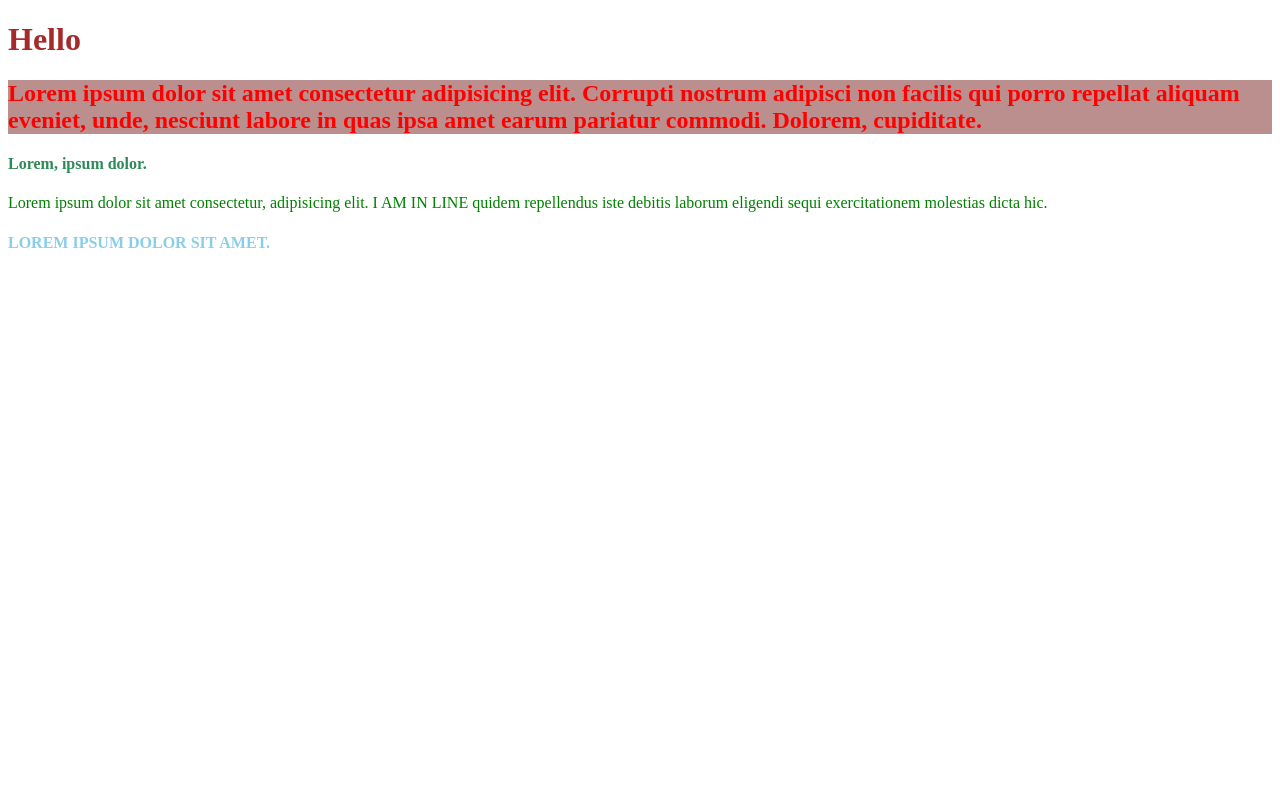
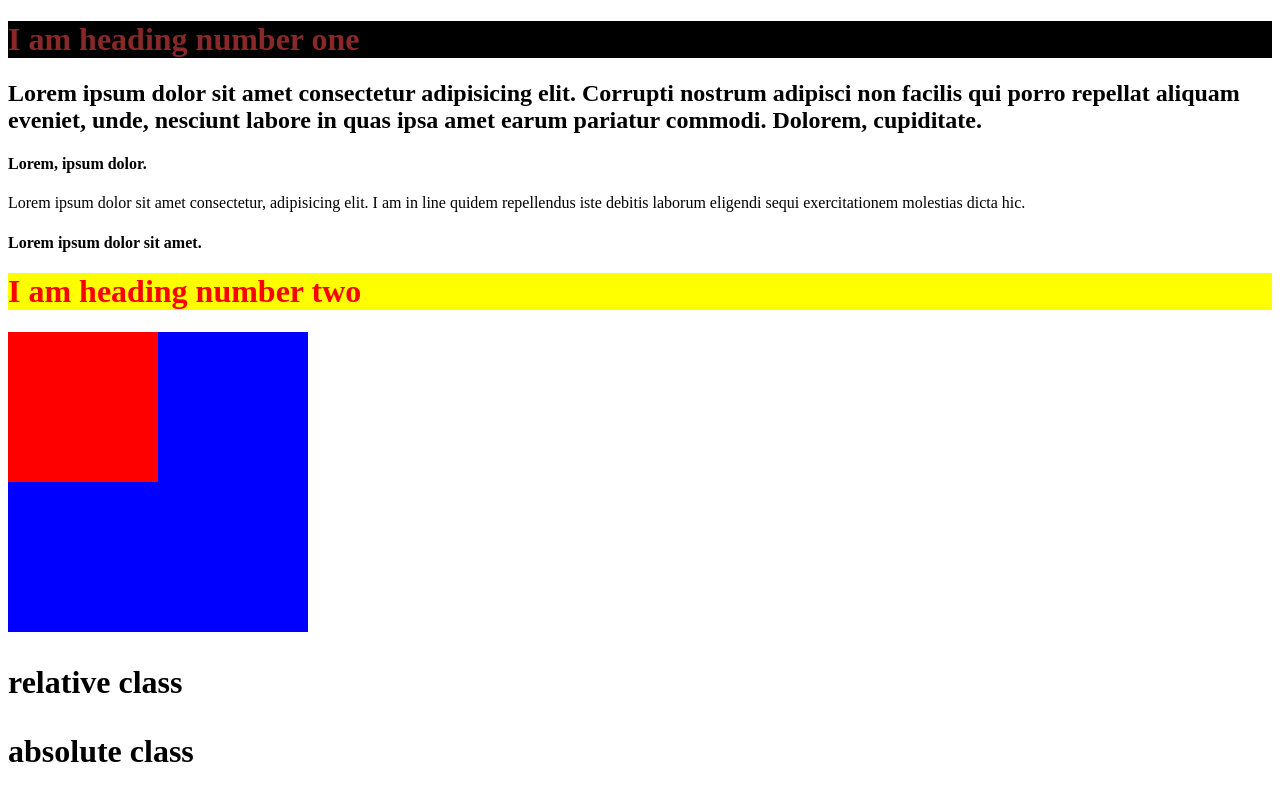
Before and after one commit to votb92/html-css-notebook, a plain HTML site: page index.html in a window 1280 px wide. Drawn offline with Linux system fonts and the light colour scheme.

Commit message:
new stuff

```diff
--- a/index.html
+++ b/index.html
@@ -5,10 +5,10 @@
     <meta http-equiv="X-UA-Compatible" content="IE=edge">
     <meta name="viewport" content="width=device-width, initial-scale=1.0">
     <link rel="stylesheet" href="./styles.css">
-    <title>This is new</title>
+    <title>This is a title</title>
 </head>
 <body>
-    <h1>Hello</h1>
+    <h1 id="first">I am heading number one</h1>
     <h2 id="title">Lorem ipsum dolor sit amet consectetur adipisicing elit. Corrupti nostrum adipisci non facilis qui porro repellat aliquam eveniet, unde, nesciunt labore in quas ipsa amet earum pariatur commodi. Dolorem, cupiditate.</h2>
     <h4 id="footer">Lorem, ipsum dolor.</h4>
     <p>Lorem ipsum dolor sit amet consectetur, adipisicing elit.
@@ -17,5 +17,14 @@
     </span>
     quidem repellendus iste debitis laborum eligendi sequi exercitationem molestias dicta hic.</p>
     <h4 class="red uppercase">Lorem ipsum dolor sit amet.</h4>
+    <h1 id="second">I am heading number two</h1>
+    <div class="outer">
+        <div class="inner">
+
+        </div>
+    </div>
+
+    <h3 class="relative">relative class</h3>
+    <h3 class="absolute">absolute class</h3>
 </body>
 </html>
--- a/styles.css
+++ b/styles.css
@@ -1,23 +1,26 @@
 /* children of body will inherent this style unless they have their own style */
-body{
-    color:green
+/* body{
+    color:green;
+    line-height: 1.5;
+    font-size: 20px;
+    border: 3px solid black;
 }
 h1{
     color: brown;
-}
+} */
 
 /* ID selector */
-#title {
+/* #title {
     color: red;
     background: rosybrown;
 }
 
 #footer{
     color:seagreen
-}
+} */
 
 /* class selector */
-.red{
+/* .red{
     color:skyblue
 }
 
@@ -27,4 +30,39 @@ h1{
 
 span{
     text-transform: uppercase;
+} */
+
+/* id > class > element*/
+
+
+/* COLOR PROPERTIES */
+/* COLOR BACKGROUND */
+#first{
+    color: rgb(136, 40, 40);
+    background-color: black;
 }
+
+#second{
+    color: red;
+    background: yellow;
+}
+
+/* PIXELS- absolute values , doesnt change on different screens*/
+/* % -PERCENT- relative, and depend on parent */
+/* em- relative, depends on parent (affected by browser setting)*/
+.outer{
+    width: 300px;
+    height: 300px;
+    background: blue;
+}
+.inner{
+    width: 50%;
+    height: 50%;
+    background: red;
+}
+.absolute{
+    font-size: 32px;
+}
+.relative{
+    font-size: 2em;
+}
```
